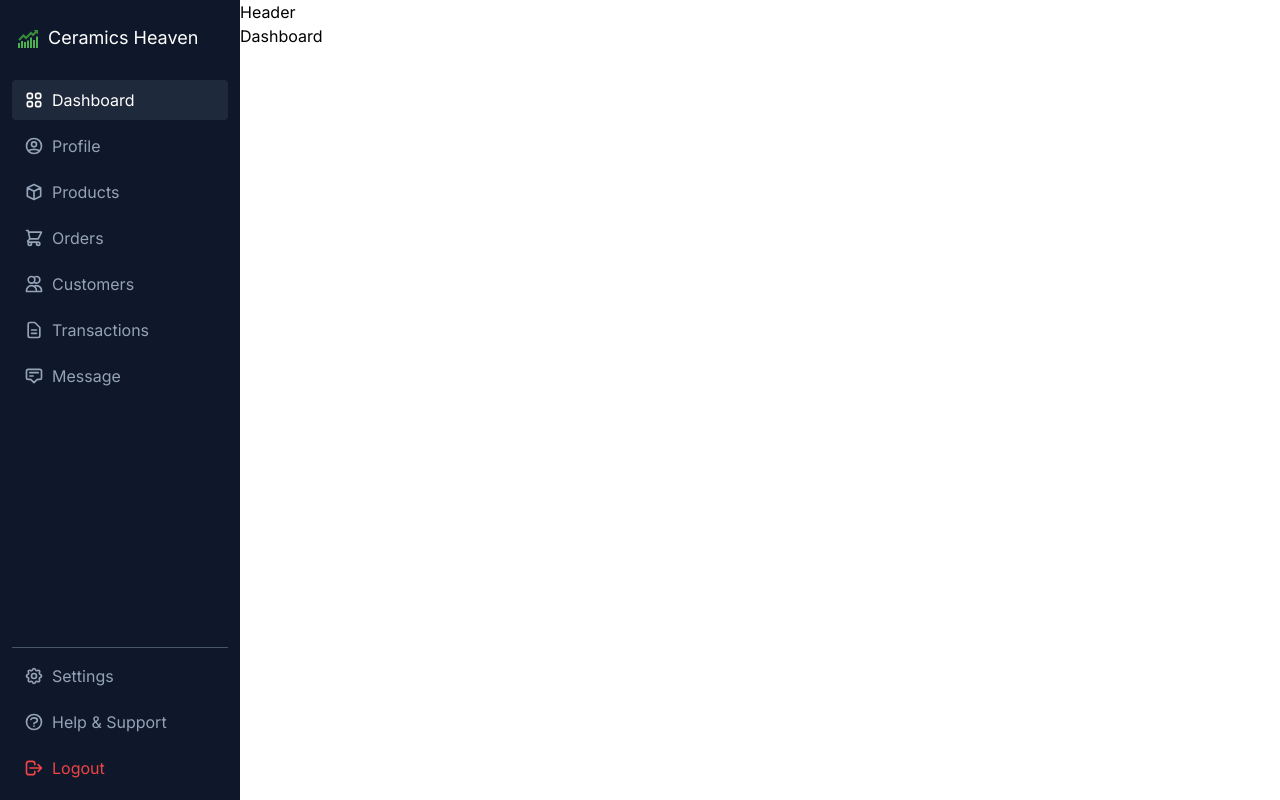
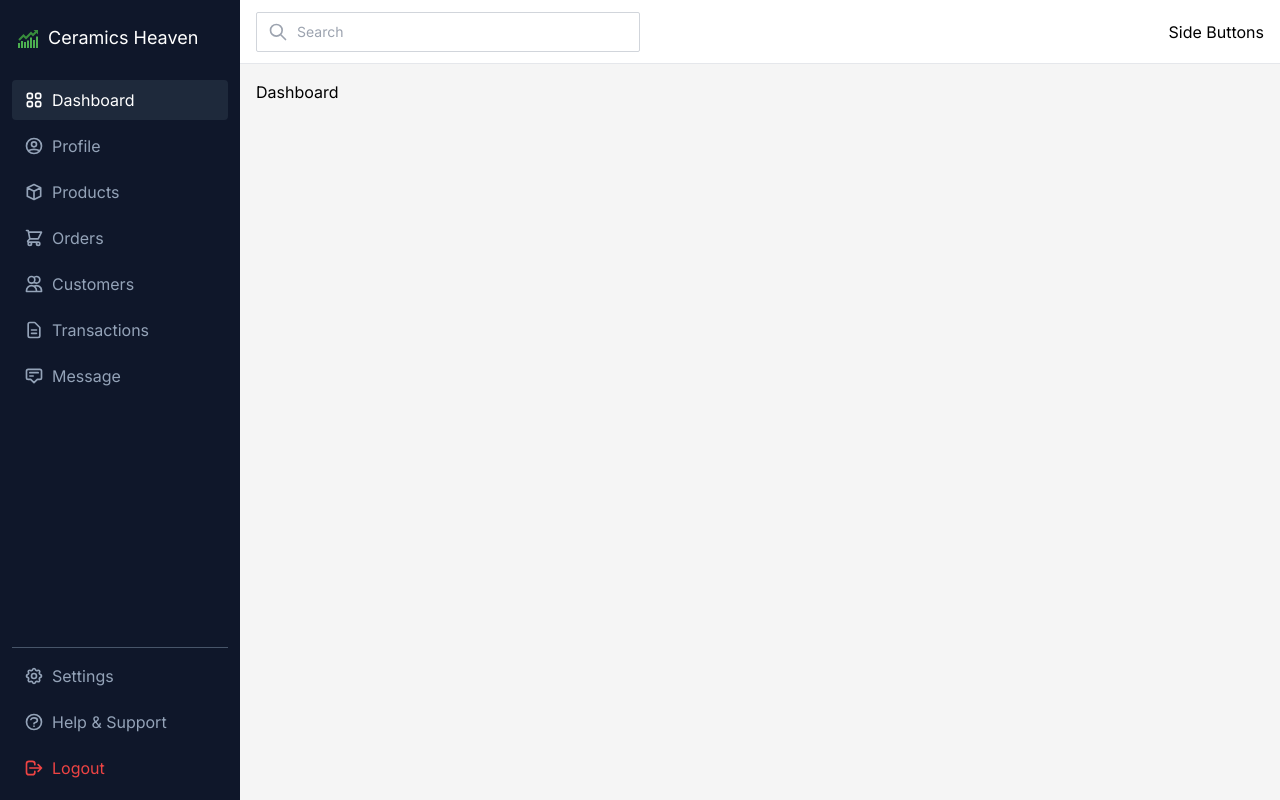
Before and after one commit to amrutgawade/ceramicsheaven-client, a React (Vite) app: page /admin in a window 1280 px wide. Built offline with nearby package versions, Linux system fonts and the light colour scheme.

Commit message:
feat: admin header added

```diff
--- a/src/layouts/admin/AdminLayout.jsx
+++ b/src/layouts/admin/AdminLayout.jsx
@@ -1,19 +1,20 @@
-import React from 'react'
-import Sidebar from './Sidebar'
-import Header from './Header'
-import { Outlet } from 'react-router-dom'
+import React from "react";
+import Sidebar from "./Sidebar";
+import Header from "./Header";
+import { Outlet } from "react-router-dom";
 
 function AdminLayout() {
   return (
-    <div className='flex flex-row h-screen w-screen overflow-hidden bg-white'>
+    <div className="flex flex-row h-screen w-screen overflow-hidden bg-neutral-100">
       <Sidebar />
-      <div className='flex flex-col'>
-
-      <Header />
-      <Outlet />
+      <div className="flex-1">
+        <Header />
+        <div className="p-4">
+          <Outlet />
+        </div>
       </div>
     </div>
-  )
+  );
 }
 
-export default AdminLayout
+export default AdminLayout;
--- a/src/layouts/admin/Header.jsx
+++ b/src/layouts/admin/Header.jsx
@@ -1,9 +1,16 @@
-import React from 'react'
+import React from "react";
+import { HiOutlineSearch } from "react-icons/hi";
 
 function Header() {
   return (
-    <div>Header</div>
-  )
+    <div className="bg-white h-16 px-4 flex items-center justify-between border-b border-gray-200">
+      <div className="relative">
+        <HiOutlineSearch fontSize={20} className="absolute text-gray-400 top-1/2 left-3  -translate-y-1/2" />
+        <input type="text" placeholder="Search" className="text-sm focus:outline-none border border-gray-300 h-10 w-[24rem] rounded-sm px-4 pl-10" />
+      </div>
+      <div>Side Buttons</div>
+    </div>
+  );
 }
 
-export default Header
+export default Header;
--- a/src/layouts/admin/Sidebar.jsx
+++ b/src/layouts/admin/Sidebar.jsx
@@ -16,7 +16,6 @@ import { Link, useLocation } from "react-router-dom";
 
 function Sidebar() {
   const { pathname } = useLocation();
-  console.log(pathname);
   const DASHBOARD_SIDEBAR_LINKS = [
     {
       key: "dashboard",
--- a/src/layouts/client/Footer.jsx
+++ b/src/layouts/client/Footer.jsx
@@ -31,27 +31,27 @@ function Footer() {
             <div className="mb-4 w-8 h-1 bg-red-500"></div>
             <ul className="leading-loose">
               <li>
-                <a href="#" class="hover:text-slate-400">
+                <a href="#" className="hover:text-slate-400">
                   Home
                 </a>
               </li>
               <li>
-                <a href="#" class="hover:text-slate-400">
+                <a href="#" className="hover:text-slate-400">
                   Partners
                 </a>
               </li>
               <li>
-                <a href="#" class="hover:text-slate-400">
+                <a href="#" className="hover:text-slate-400">
                   Blog
                 </a>
               </li>
               <li>
-                <a href="#" class="hover:text-slate-400">
+                <a href="#" className="hover:text-slate-400">
                   Team
                 </a>
               </li>
               <li>
-                <a href="#" class="hover:text-slate-400">
+                <a href="#" className="hover:text-slate-400">
                   Career
                 </a>
               </li>
@@ -62,22 +62,22 @@ function Footer() {
             <div className="mb-4 w-8 h-1 bg-red-500"></div>
             <ul className="leading-loose">
               <li>
-                <a href="#" class="hover:text-slate-400">
+                <a href="#" className="hover:text-slate-400">
                   Contact
                 </a>
               </li>
               <li>
-                <a href="#" class="hover:text-slate-400">
+                <a href="#" className="hover:text-slate-400">
                   Support
                 </a>
               </li>
               <li>
-                <a href="#" class="hover:text-slate-400">
+                <a href="#" className="hover:text-slate-400">
                   Docs
                 </a>
               </li>
               <li>
-                <a href="#" class="hover:text-slate-400">
+                <a href="#" className="hover:text-slate-400">
                   Pricing
                 </a>
               </li>
@@ -88,22 +88,22 @@ function Footer() {
             <div className="mb-4 w-8 h-1 bg-red-500"></div>
             <ul className="leading-loose">
               <li>
-                <a href="#" class="hover:text-slate-400">
+                <a href="#" className="hover:text-slate-400">
                   Terms
                 </a>
               </li>
               <li>
-                <a href="#" class="hover:text-slate-400">
+                <a href="#" className="hover:text-slate-400">
                   License
                 </a>
               </li>
               <li>
-                <a href="#" class="hover:text-slate-400">
+                <a href="#" className="hover:text-slate-400">
                   Privacy
                 </a>
               </li>
               <li>
-                <a href="#" class="hover:text-slate-400">
+                <a href="#" className="hover:text-slate-400">
                   About
                 </a>
               </li>
```
